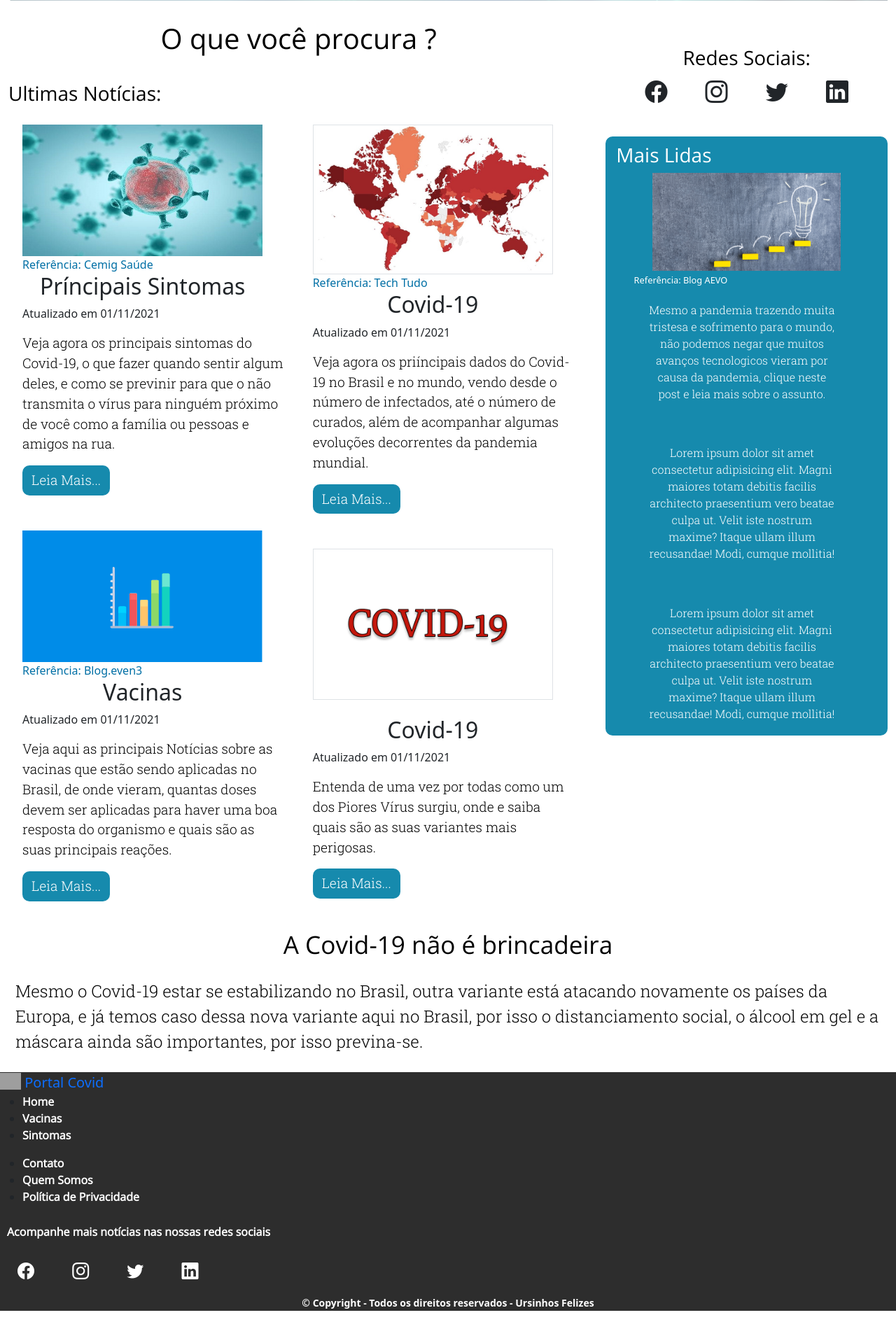
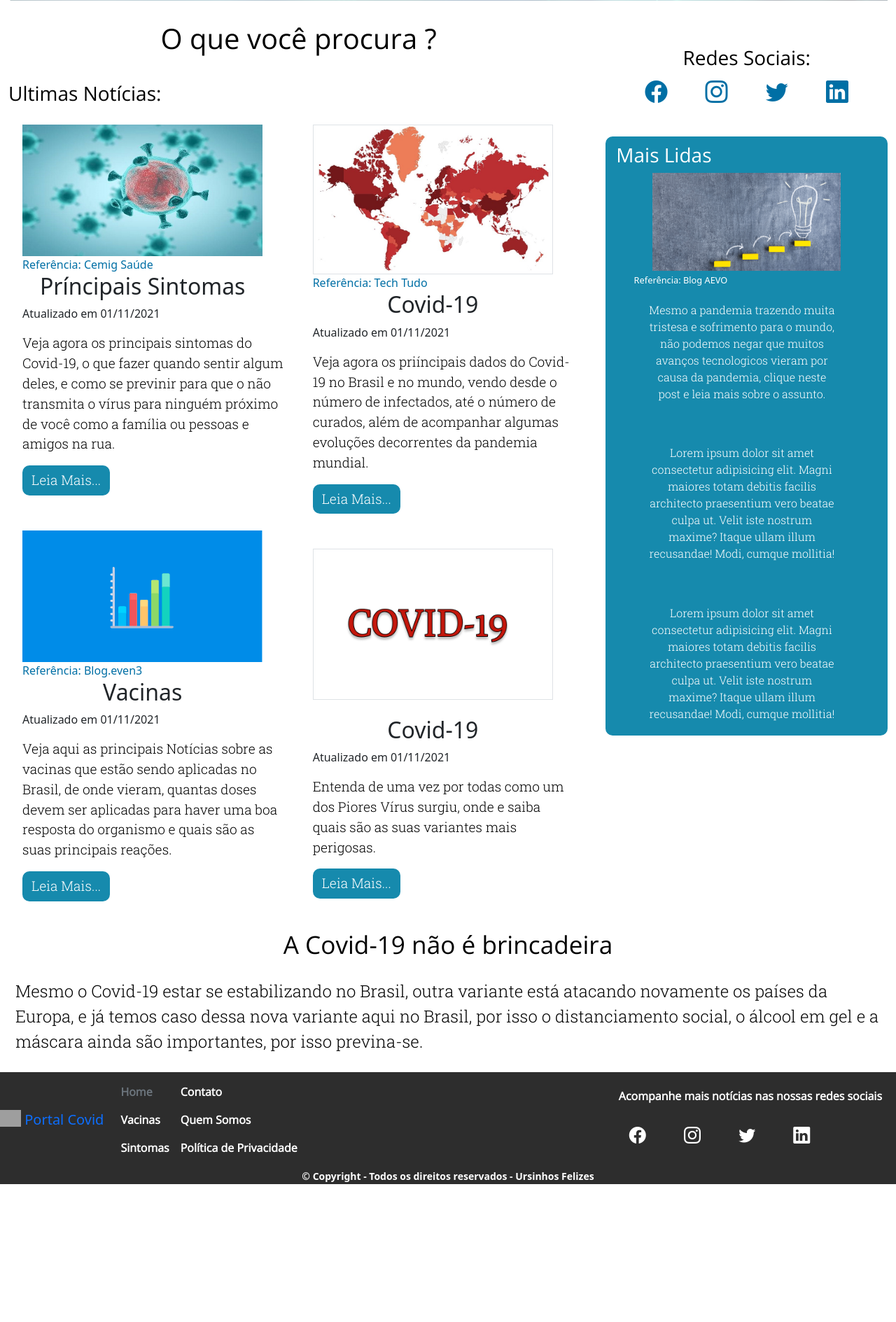
Before and after one commit to Allysson1/Projeto-integrador, a PHP site: page /index.php in a window 1280 px wide. Shown: the part 495-2384 px from the top of the page at 70% size. After the commit the page ends 2187 px from the top, so only its background shows below. Run offline with PHP 8.4, Linux system fonts and the light colour scheme; some libraries are stand-ins or nearby versions; grey boxes are pictures that could not be loaded.

Commit message:
adiciona organização no footer

```diff
--- a/css/estilo.css
+++ b/css/estilo.css
@@ -188,6 +188,11 @@ header {
   overflow-x: hidden;
 }
 
+
+a:hover{
+  color: #a3a3a3;
+}
+
 @media (min-width: 992px) {
   #ul-nav {
     padding-left: 42%;
@@ -224,13 +229,10 @@ footer {
   font-size: 1.5em;
   padding: 25px;
 
+}
 
-  color: #fff;
-  font-size: 1.5em;
-  padding: 25px;
-
-
-
+ .foot-redes:hover{
+  color: #a3a3a3;
 }
 
 #nome-brand {
@@ -251,12 +253,15 @@ footer {
   font-family: "Open Sans", sans-serif;
 }
 
-.lista02 li a {
+.lista02 li .afooter {
   color: white;
   font-weight: bold;
   text-decoration: none;
   font-family: "Open Sans", sans-serif;
 }
+
+
+
 
 .predes {
   color: white;
--- a/footer.php
+++ b/footer.php
@@ -1,40 +1,76 @@
-<?php
-echo'
 <!DOCTYPE html>
 <html lang="pt-br">
+<head>
+<title>Portal Covid</title>
+  <meta charset="UTF-8">
+  <meta http-equiv="X-UA-Compatible" content="IE=edge">
+  <meta name="viewport" content="width=device-width, initial-scale=1">
+  <link rel="preconnect" href="https://fonts.gstatic.com">
+  <link href="https://fonts.googleapis.com/css2?family=Open+Sans&family=Roboto+Slab:wght@300&display=swap" rel="stylesheet">
+  <link rel="stylesheet" href="https://cdn.jsdelivr.net/npm/bootstrap-icons@1.7.1/font/bootstrap-icons.css">
+  <link rel="stylesheet" type="text/css" href="../Projeto-integrador/css/bootstrap.min.css">
+  <link rel="stylesheet" type="text/css" href="../Projeto-integrador/css/estilo.css">
+</head>
 
 <body>
-            <nav>
-                  <a class="navbar-brand nomebrand" href="../Projeto-integrador/index.php">
+
+<?php $page = basename($_SERVER['PHP_SELF']) ?>
+<nav class="navbar navbar-expand-lg">
+
+
+
+<a class="navbar-brand nomebrand" href="../Projeto-integrador/index.php">
                    <img src="https://getbootstrap.com/docs/5.1/assets/brand/bootstrap-logo.svg" alt="" width="30" height="24" class="d-inline-block align-text-top" >
                         Portal Covid
                   </a>
-                  <ul class="lista01">
-                        <li><a href="../projeto-integrador/index.php">Home</a></li>
-                        <li><a href="../projeto-integrador/sobrevacinas.php">Vacinas</a></li>
-                        <li><a href="../projeto-integrador/sintomas.php">Sintomas</a></li>
 
-                  </ul>
-                  <ul class="lista02">
-                         <li><a href="../Projeto-integrador/contato.php">Contato</a></li>
-                         <li><a href="../Projeto-integrador/quem-somos.php">Quem Somos</a></li>
-                        <li><a href="../Projeto-integrador/politica-privacidade.php">Política de Privacidade</a></li>
-                  </ul>
-            </nav>
-            <section class="redesfooter">
+<div class="collapse navbar-collapse" id="navbarNavAltMarkup">
+<div class="navbar-nav">
+<ul class="navbar-nav mr-auto">
 
-            <p class="predes">Acompanhe mais notícias nas nossas redes sociais</p>
-            <span class="bi bi-facebook foot-redes"></span>
-            <span class="bi bi-instagram foot-redes"></span>
-            <span class="bi bi-twitter foot-redes"></span>
-            <span class="bi bi-linkedin foot-redes"></span>
+<div class="lista01">
+<li class="nav-item">
+<a class="afooter nav-link <?php if($page == "index.php"):echo "disabled"; endif; ?>" href="index.php">Home</a>
+</li>
+<li class="nav-item">
+<a class="afooter nav-link <?php if($page == "sobrevacinas.php"):echo "disabled"; endif; ?>" href="sobrevacinas.php">Vacinas</a>
+</li>
+<li class="nav-item">
+<a class="afooter nav-link <?php if($page == "sintomas.php"):echo "disabled"; endif; ?>" href="sintomas.php">Sintomas</a>
+</li>
+</div>
 
-            </section>
+<div class="lista02">
+<li class="nav-item">
+<a class="afooter nav-link <?php if($page == "contato.php"):echo "disabled"; endif; ?>" href="contato.php">Contato</a>
+</li>
+<li class="nav-item">
+<a class="afooter nav-link <?php if($page == "quem-somos.php"):echo "disabled"; endif; ?>" href="quem-somos.php">Quem Somos</a>
+</li>
+<li class="nav-item">
+<a class="afooter nav-link <?php if($page == "politica-privacidade.php"):echo "disabled"; endif; ?>" href="politica-privacidade.php">Política de Privacidade</a>
+</li>
+</div>
+
+</ul>
+</div>
+</div>
+
+<section class="redesfooter">
+
+<p class="predes">Acompanhe mais notícias nas nossas redes sociais</p>
+<a href="https://www.facebook.com/" class="foot-redes"><span class="bi bi-facebook"></span></a>
+<a href="https://www.instagram.com/accounts/login/" class="foot-redes"><span class="bi bi-instagram"></span></a>
+<a href="https://twitter.com/login?lang=pt" class="foot-redes"><span class="bi bi-twitter"></span></a>
+<a href="https://www.linkedin.com/login/pt" class="foot-redes"><span class="bi bi-linkedin"></span></a>
+
+</section>
+
+
+
+</nav>
 
 
 </body>
 
 </html>
-      ';
-
-      ?>
--- a/index.php
+++ b/index.php
@@ -11,7 +11,6 @@
   <link rel="stylesheet" href="https://cdn.jsdelivr.net/npm/bootstrap-icons@1.7.1/font/bootstrap-icons.css">
   <link rel="stylesheet" type="text/css" href="../Projeto-integrador/css/bootstrap.min.css">
   <link rel="stylesheet" type="text/css" href="../Projeto-integrador/css/estilo.css">
-
 </head>
 
 <body class="body-home">
@@ -110,10 +109,10 @@
           <section class="secredes">
 
           <h3 class="h3redes">Redes Sociais:</h3>
-            <span class="bi bi-facebook redes"></span>
-            <span class="bi bi-instagram redes"></span>
-            <span class="bi bi-twitter redes"></span>
-            <span class="bi bi-linkedin redes"></span>
+            <a href="https://www.facebook.com/" class="aref"><span class="bi bi-facebook redes"></span></a>
+            <a href="https://www.instagram.com/accounts/login/" class="aref"><span class="bi bi-instagram redes"></span></a>
+            <a href="https://twitter.com/login?lang=pt" class="aref"><span class="bi bi-twitter redes"></span></a>
+            <a href="https://www.linkedin.com/login/pt" class="aref"><span class="bi bi-linkedin redes"></span></a>
           </section>
 
           <div class="secmais imgaside">
```
